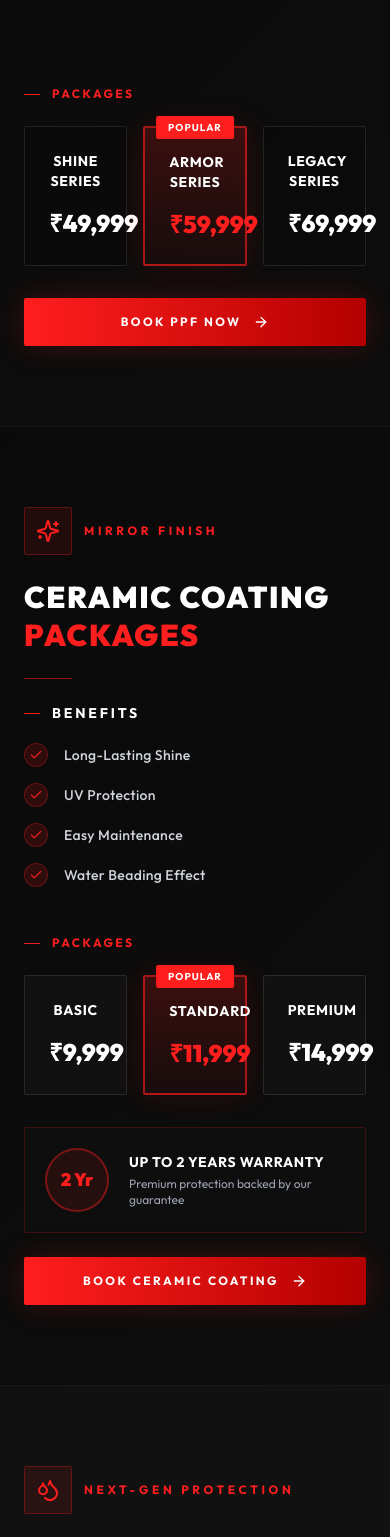
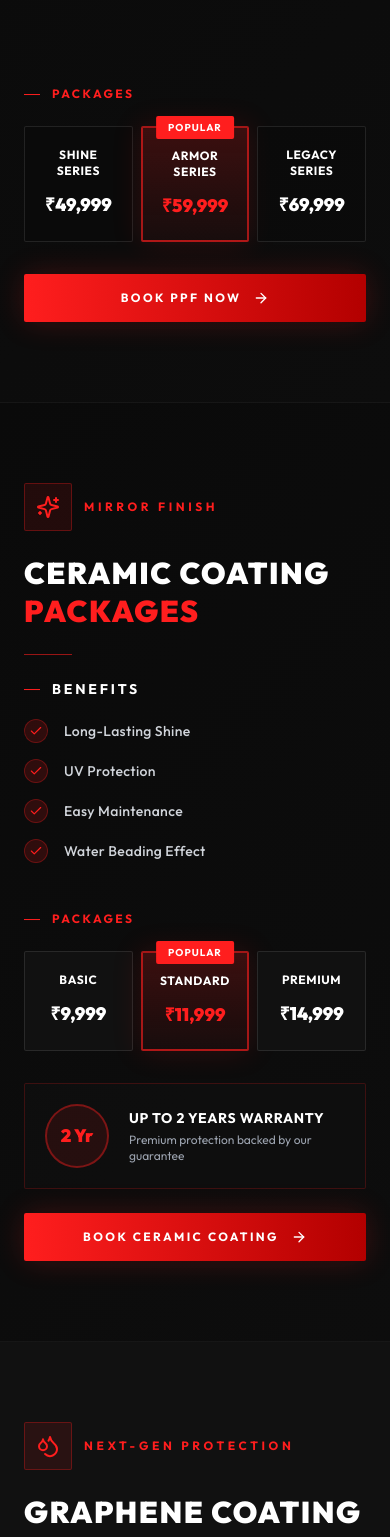
Before and after one commit to a82869743-hash/GOC-Website, a Next.js app: page /packages in a window 390 px wide. Shown: the part 884-2421 px from the top of the page. Built offline with nearby package versions, Linux system fonts and the light colour scheme; a web font is replaced by a local one.

Commit message:
Added new feature / updated UI

```diff
--- a/src/app/packages/page.tsx
+++ b/src/app/packages/page.tsx
@@ -175,11 +175,11 @@ export default function PackagesPage() {
                 <span className="w-4 h-[1px] bg-goc-red"></span>
                 Packages
               </h3>
-              <div className="grid grid-cols-3 gap-4">
+              <div className="grid grid-cols-3 gap-2 sm:gap-4">
                 {ppfPackages.map((pkg, i) => (
                   <div
                     key={i}
-                    className={`relative p-6 rounded-sm text-center transition-all duration-500 group ${
+                    className={`relative px-3 py-5 sm:p-6 rounded-sm text-center transition-all duration-500 group ${
                       pkg.popular
                         ? 'bg-gradient-to-b from-goc-red/20 to-goc-red/5 border-2 border-goc-red/60 shadow-[0_0_30px_rgba(255,30,30,0.15)]'
                         : 'bg-goc-dark/60 border border-white/10 hover:border-goc-red/30'
@@ -190,8 +190,8 @@ export default function PackagesPage() {
                         Popular
                       </div>
                     )}
-                    <p className="text-white font-bold uppercase tracking-wider text-sm mb-4">{pkg.name}</p>
-                    <p className={`text-2xl md:text-3xl font-black ${pkg.popular ? 'text-goc-red' : 'text-white'}`}>{pkg.price}</p>
+                    <p className="text-white font-bold uppercase tracking-wider text-xs sm:text-sm mb-3 sm:mb-4">{pkg.name}</p>
+                    <p className={`text-lg sm:text-2xl md:text-3xl font-black whitespace-nowrap ${pkg.popular ? 'text-goc-red' : 'text-white'}`}>{pkg.price}</p>
                   </div>
                 ))}
               </div>
@@ -221,11 +221,11 @@ export default function PackagesPage() {
                 <span className="w-4 h-[1px] bg-goc-red"></span>
                 Packages
               </h3>
-              <div className="grid grid-cols-3 gap-4">
+              <div className="grid grid-cols-3 gap-2 sm:gap-4">
                 {ceramicPackages.map((pkg, i) => (
                   <div
                     key={i}
-                    className={`relative p-6 rounded-sm text-center transition-all duration-500 group ${
+                    className={`relative px-3 py-5 sm:p-6 rounded-sm text-center transition-all duration-500 group ${
                       pkg.popular
                         ? 'bg-gradient-to-b from-goc-red/20 to-goc-red/5 border-2 border-goc-red/60 shadow-[0_0_30px_rgba(255,30,30,0.15)]'
                         : 'bg-carbon border border-white/10 hover:border-goc-red/30'
@@ -236,8 +236,8 @@ export default function PackagesPage() {
                         Popular
                       </div>
                     )}
-                    <p className="text-white font-bold uppercase tracking-wider text-sm mb-4">{pkg.name}</p>
-                    <p className={`text-2xl md:text-3xl font-black ${pkg.popular ? 'text-goc-red' : 'text-white'}`}>{pkg.price}</p>
+                    <p className="text-white font-bold uppercase tracking-wider text-xs sm:text-sm mb-3 sm:mb-4">{pkg.name}</p>
+                    <p className={`text-lg sm:text-2xl md:text-3xl font-black whitespace-nowrap ${pkg.popular ? 'text-goc-red' : 'text-white'}`}>{pkg.price}</p>
                   </div>
                 ))}
               </div>
@@ -342,11 +342,11 @@ export default function PackagesPage() {
                 <span className="w-4 h-[1px] bg-goc-red"></span>
                 Packages
               </h3>
-              <div className="grid grid-cols-3 gap-4">
+              <div className="grid grid-cols-3 gap-2 sm:gap-4">
                 {graphenePackages.map((pkg, i) => (
                   <div
                     key={i}
-                    className={`relative p-6 rounded-sm text-center transition-all duration-500 group ${
+                    className={`relative px-3 py-5 sm:p-6 rounded-sm text-center transition-all duration-500 group ${
                       pkg.popular
                         ? 'bg-gradient-to-b from-goc-red/20 to-goc-red/5 border-2 border-goc-red/60 shadow-[0_0_30px_rgba(255,30,30,0.15)]'
                         : 'bg-goc-dark/60 border border-white/10 hover:border-goc-red/30'
@@ -357,8 +357,8 @@ export default function PackagesPage() {
                         Popular
                       </div>
                     )}
-                    <p className="text-white font-bold uppercase tracking-wider text-sm mb-4">{pkg.name}</p>
-                    <p className={`text-2xl md:text-3xl font-black ${pkg.popular ? 'text-goc-red' : 'text-white'}`}>{pkg.price}</p>
+                    <p className="text-white font-bold uppercase tracking-wider text-xs sm:text-sm mb-3 sm:mb-4">{pkg.name}</p>
+                    <p className={`text-lg sm:text-2xl md:text-3xl font-black whitespace-nowrap ${pkg.popular ? 'text-goc-red' : 'text-white'}`}>{pkg.price}</p>
                   </div>
                 ))}
               </div>
```
